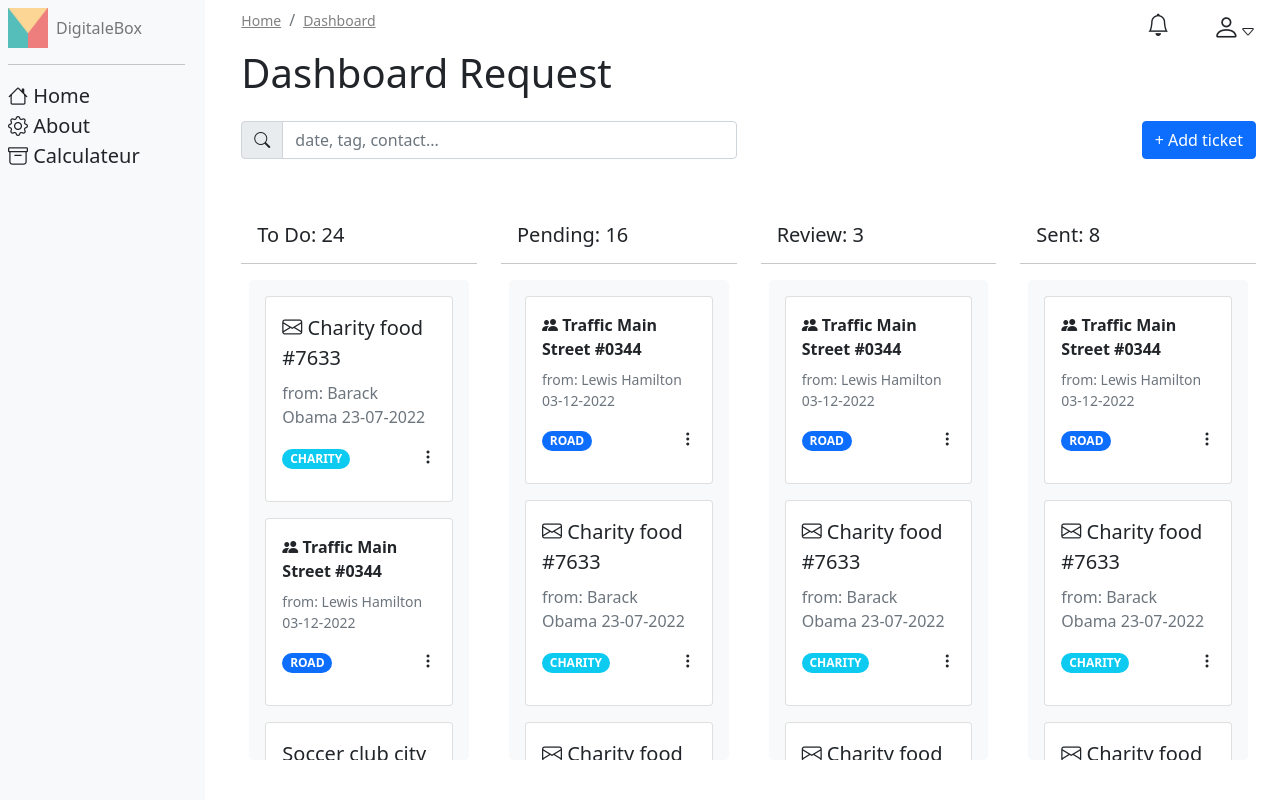
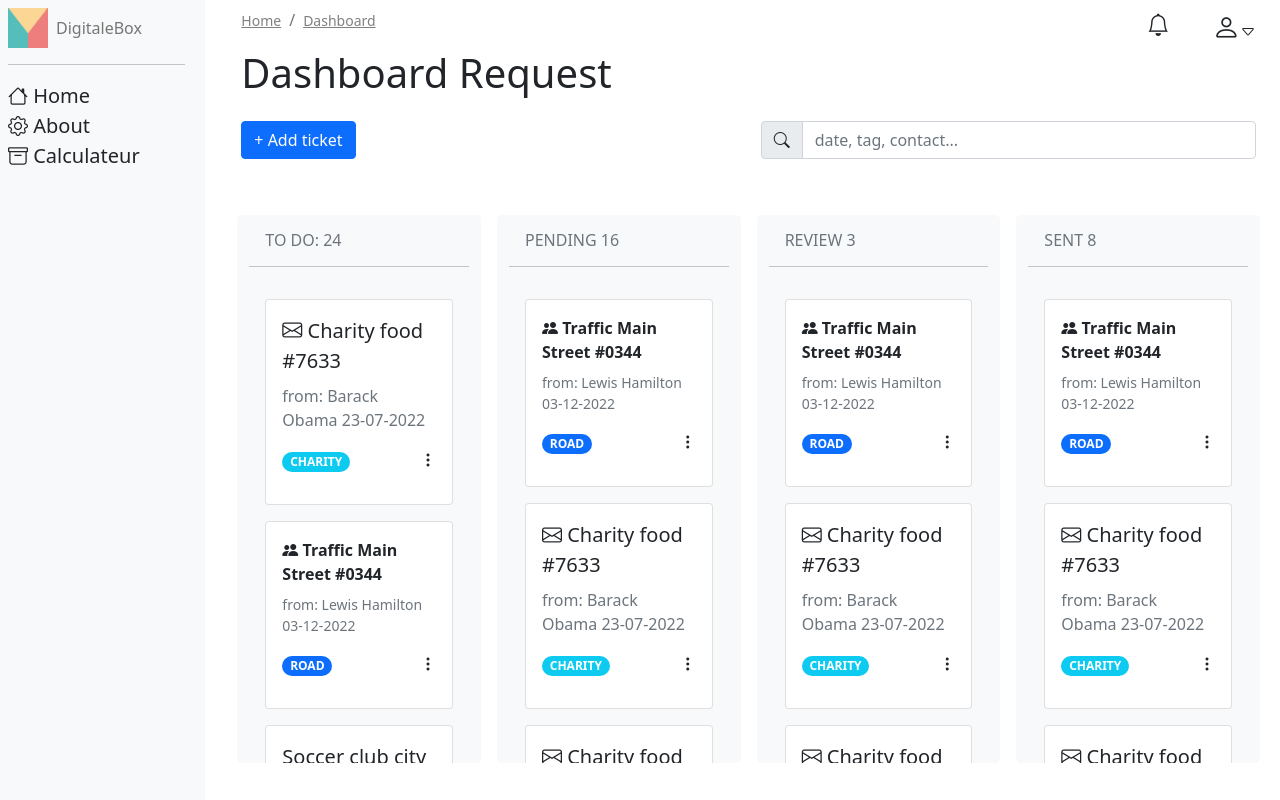
Before and after one commit to vincepv/vuecrm, a Vue app: page / in a window 1280 px wide. Built offline with nearby package versions, Linux system fonts and the light colour scheme.

Commit message:
hoem refacto UI

```diff
--- a/src/views/Home.vue
+++ b/src/views/Home.vue
@@ -20,6 +20,9 @@ const totalTodo = 24;
     <p class="display-6 mb-4">Dashboard Request</p>
 
     <div class="row">
+      <div class="col d-flex justify-content">
+        <button type="button" class="btn btn-primary">+ Add ticket</button>
+      </div>
       <div class="col">
         <div class="input-group">
           <span class="input-group-text">
@@ -33,16 +36,13 @@ const totalTodo = 24;
           />
         </div>
       </div>
-      <div class="col d-flex justify-content-end">
-        <button type="button" class="btn btn-primary">+ Add ticket</button>
-      </div>
     </div>
 
-    <div class="row mt-5">
-      <div class=" col ">
-        <h5 class="m-3" >To Do: {{ totalTodo }}</h5>
+    <div class="row mt-5 ">
+      <div class="col bg-light rounded-3 m-2">
+        <h6 class="m-3 text-muted" >TO DO: {{ totalTodo }}</h6>
         <hr>
-        <div class="scroller bg-light m-2 rounded-3">
+        <div class="scroller">
           <Card2 />
           <Card3 />
           <Card />
@@ -52,10 +52,10 @@ const totalTodo = 24;
         </div>
       </div>
 
-      <div class="col ">
-        <h5 class="m-3">Pending: {{ totalPending }}</h5>
+      <div class="col bg-light rounded-3 m-2">
+        <h6 class="m-3 text-muted">PENDING {{ totalPending }}</h6>
         <hr>
-        <div class="scroller col bg-light m-2 rounded-3">
+        <div class="scroller">
           <Card3 />
           <Card2 />
           <Card2 />
@@ -65,10 +65,10 @@ const totalTodo = 24;
         </div>
       </div>
 
-      <div class="col ">
-        <h5 class="m-3">Review: {{ totalReview }}</h5>
+      <div class="col bg-light rounded-3 m-2 ">
+        <h6 class="m-3 text-muted">REVIEW {{ totalReview }}</h6>
         <hr>
-        <div class="scroller col bg-light m-2 rounded-3">
+        <div class="scroller">
           <Card3 />
           <Card2 />
           <Card2 />
@@ -77,10 +77,10 @@ const totalTodo = 24;
           <Card2 />
         </div>
       </div>
-      <div class="col ">
-        <h5 class="m-3">Sent: {{ totalSent }}</h5>
+      <div class="col bg-light rounded-3 m-2  ">
+        <h6 class="m-3 text-muted">SENT {{ totalSent }}</h6>
         <hr>
-        <div class="scroller col bg-light m-2 rounded-3">
+        <div class="scroller">
           <Card3 />
           <Card2 />
           <Card2 />
```
